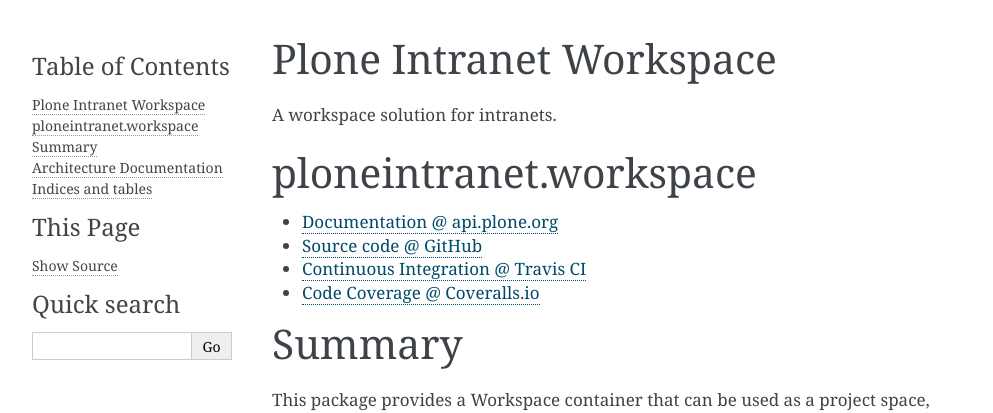
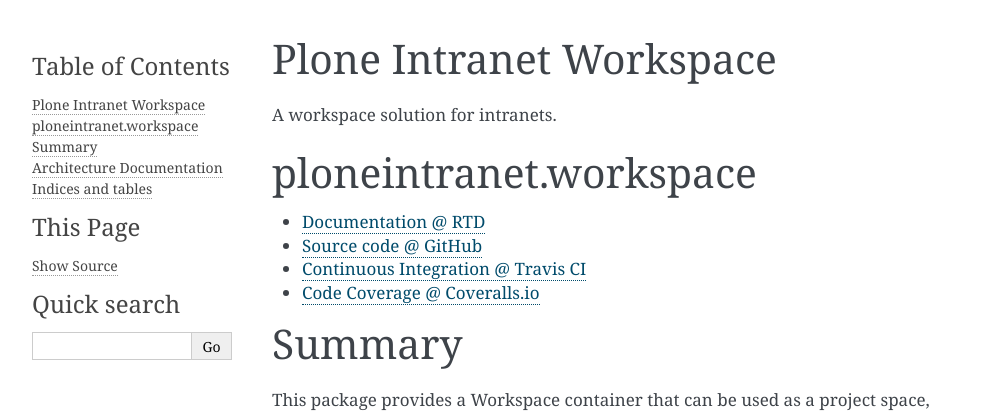
Before and after one commit to ploneintranet/ploneintranet.workspace, a Sphinx documentation site: the page built from docs/index.rst, in a window 1280 px wide. Shown: the top 413 px of the page, without its empty margins (148-1141 px from the left). Built offline with Sphinx 7.4.7, drawn with Linux system fonts in a browser that asks for light colours.

Commit message:
fix rtd label

```diff
--- a/docs/README.rst
+++ b/docs/README.rst
@@ -1,7 +1,7 @@
 ploneintranet.workspace
 =======================
 
-* `Documentation @ api.plone.org <http://ploneintranetworkspace.readthedocs.org>`_
+* `Documentation @ RTD <http://ploneintranetworkspace.readthedocs.org>`_
 * `Source code @ GitHub <http://github.com/ploneintranet/ploneintranet.workspace>`_
 * `Continuous Integration @ Travis CI <http://travis-ci.org/ploneintranet/ploneintranet.workspace>`_
 * `Code Coverage @ Coveralls.io <http://coveralls.io/r/ploneintranet/ploneintranet.workspace>`_
```
